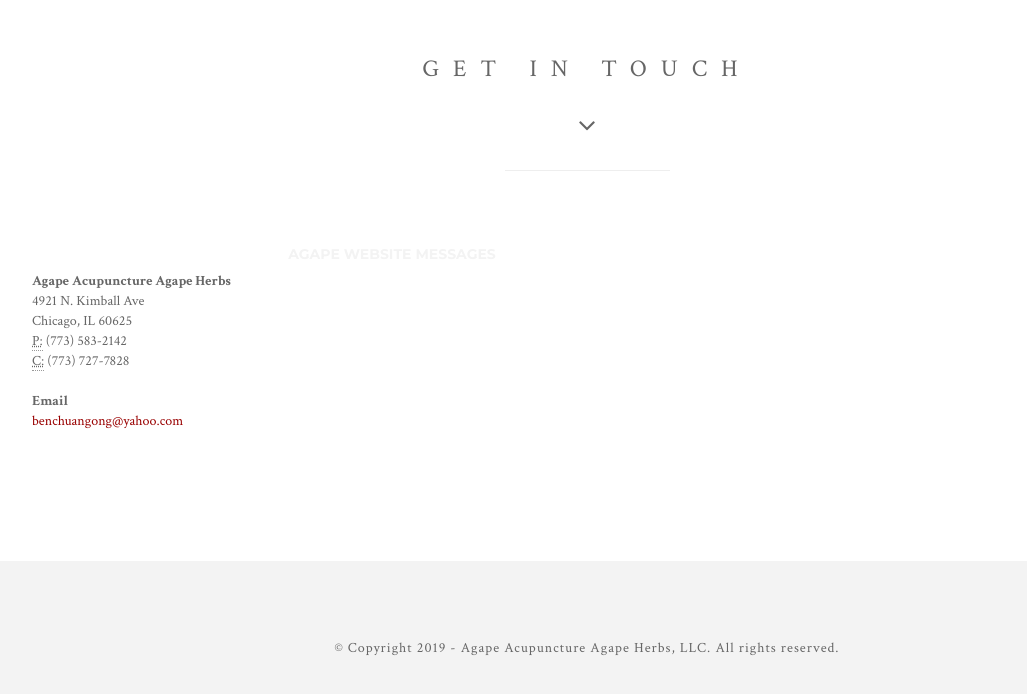
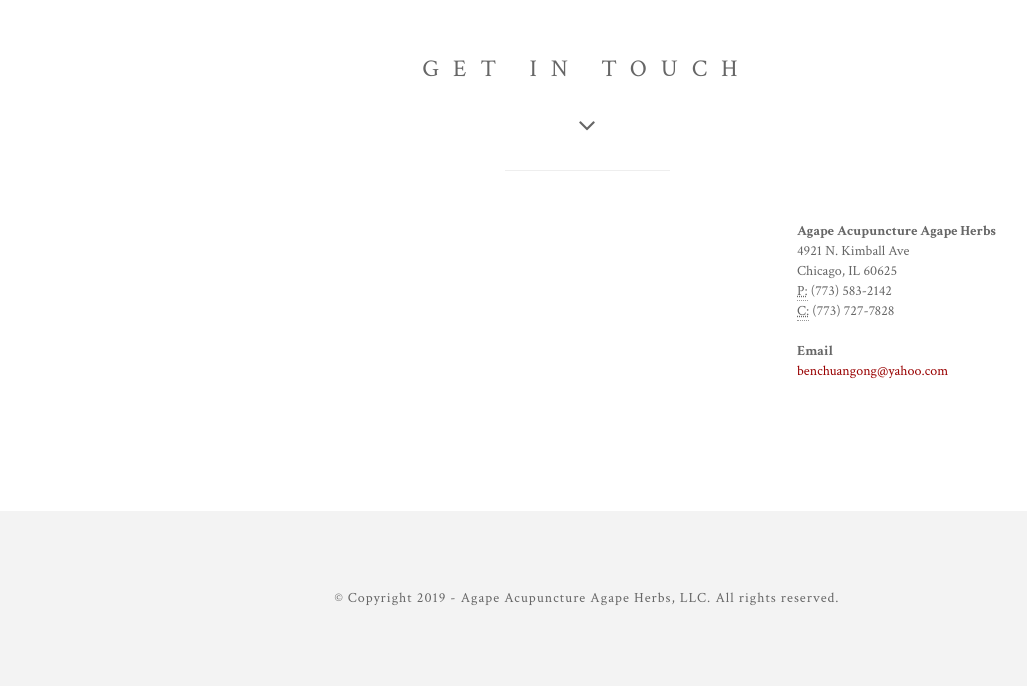
Before and after one commit to shuyag/agape, a plain HTML site: page index.html in a window 1280 px wide. Shown: the part 4233-4927 px from the top of the page, without its empty margins (53-1080 px from the left). Drawn offline with Linux system fonts and the light colour scheme; a script that the page names is missing.

Commit message:
Update index.html

```diff
--- a/index.html
+++ b/index.html
@@ -355,9 +355,7 @@
 		</div>
 
     <div class="row">
-        <div class="col-lg-8">
-<script src ="https://form.jotform.com/static/feedback2.js" type="text/javascript"></script><script type="text/javascript"> var JFL_91087799325168 = new JotformFeedback({ formId: '91087799325168', base: 'https://form.jotform.com/', windowTitle: 'Agape Website Messages', background: '#FFA500', fontColor: '#FFFFFF', type: 'false', height: 500, width: 700, openOnLoad: false }); </script> <a class="btn lightbox-91087799325168" style="margin-top: 16px"> Agape Website Messages </a> </div>
-        </div>
+        <div class="col-lg-8">      </div>
 
 		<div class="col-lg-4">
 			<div class="widget-contact">
```
